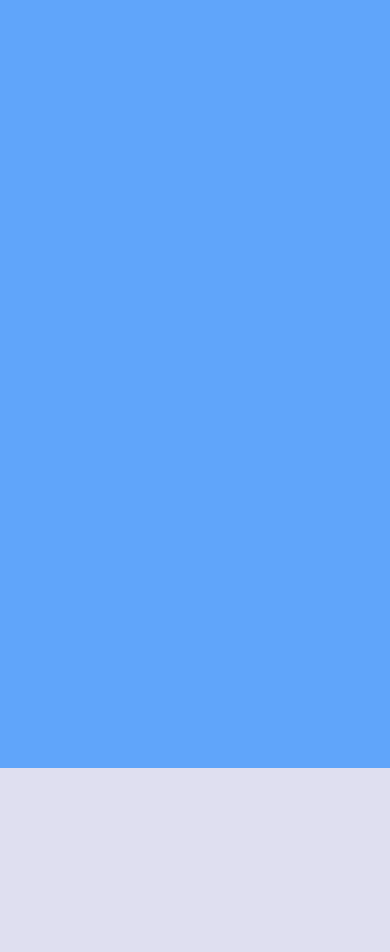
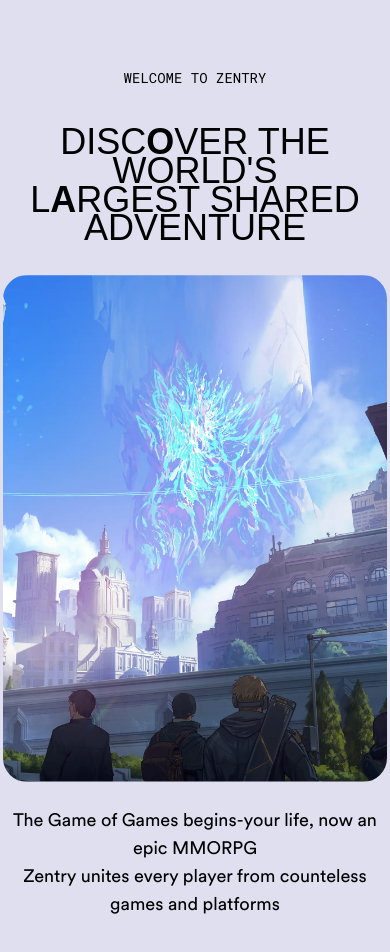
Before and after one commit to GeovanniJDA/awwwards, a React (Vite) app: page / in a window 390 px wide. Shown: the part 920-1872 px from the top of the page. Before the commit the page ends 1688 px from the top, so only its background shows below. Built offline with nearby package versions, Linux system fonts and the light colour scheme; a web font is replaced by a local one.

Commit message:
add About component and integrate GSAP animations; update Hero component logic

```diff
--- a/src/App.jsx
+++ b/src/App.jsx
@@ -1,3 +1,4 @@
+import About from './components/About';
 import Hero from './components/Hero';
 
 const App = () => {
@@ -5,8 +6,7 @@
     <main className='relative min-h-screen w-screen overflow-x-hidden'>
 
       <Hero />
-
-      <section className='z-0 min-h-screen bg-blue-400'/>
+      <About />
 
     </main>
   )
--- /dev/null
+++ b/src/components/About.jsx
@@ -0,0 +1,49 @@
+import { useGSAP } from '@gsap/react'
+import gsap from 'gsap'
+import { ScrollTrigger } from 'gsap/all'
+
+gsap.registerPlugin(ScrollTrigger)
+
+const About = () => {
+
+  useGSAP(() => {
+    const clipAnimation = gsap.timeline({
+      scrollTrigger: {
+        trigger: '#clip',
+        start: 'center center',
+        end: '+=800 center',
+        scrub: 0.5,
+        pin: true,
+        pinSpacing: true,
+      }
+    })
+    clipAnimation.to('.mask-clip-path', {
+      width: '100vw',
+      height: '100vh',
+      borderRadius: '0',
+    })
+  })
+
+  return (
+    <div id='about' className='min-h-screen w-screen'>
+      <div className='relative mb-8 mt-36 flex flex-col items-center gap-5'>
+        <h2 className='font-general text-sm uppercase md:text-[10px]'>Welcome to Zentry</h2>
+
+        <div className='mt-5 text-center text-4xl uppercase leading-[0.8] md:text-[6rem]'>
+          Disc<b>o</b>ver the  world's <br/> l<b>a</b>rgest shared adventure
+        </div>
+        <div className='about-subtext'>
+          <p>The Game of Games begins-your life, now an epic MMORPG</p>
+          <p>Zentry unites every player from counteless games and platforms</p>
+        </div>
+      </div>
+      <div className='h-dvh w-screen' id='clip'>
+        <div className='mask-clip-path about-image'>
+          <img src='img/about.webp' alt='Background' className='absolute left-0 top-0 size-full object-cover'/>
+        </div>
+      </div>
+    </div>
+  )
+}
+
+export default About
--- a/src/components/Hero.jsx
+++ b/src/components/Hero.jsx
@@ -4,6 +4,7 @@
 import { useGSAP } from "@gsap/react";
 import gsap from "gsap";
 import { ScrollTrigger } from "gsap/all";
+
 
 gsap.registerPlugin(ScrollTrigger);
 
@@ -28,7 +29,7 @@
   }
 
   useEffect(() => {
-    if(loadedVideos === totalVideos - 1) {
+    if(loadedVideos !== totalVideos - 1) {
       setIsLoading(false);
     }
   }, [loadedVideos])
@@ -79,7 +80,7 @@
 
   return (
     <div className='relative h-dvh w-screen overflow-x-hidden'>
-      {!isLoading && (
+      {isLoading && (
         <div className="flex-center absolute z-[100] h-dvh w-screen overflow-hidden bg-violet-50">
           <div className="three-body">
             <div className="three-body__dot"></div>
```
Also changed, not shown: src/components/AnimatedTitle.jsx (added).
